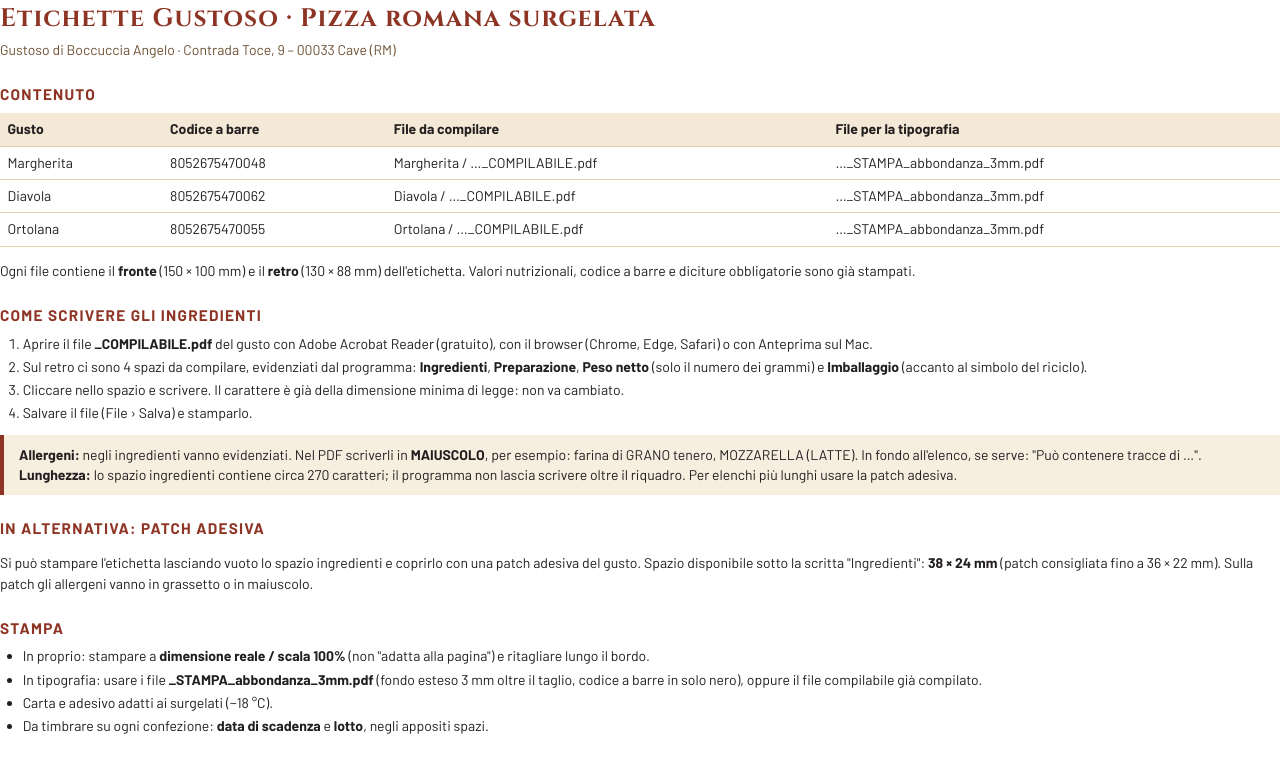
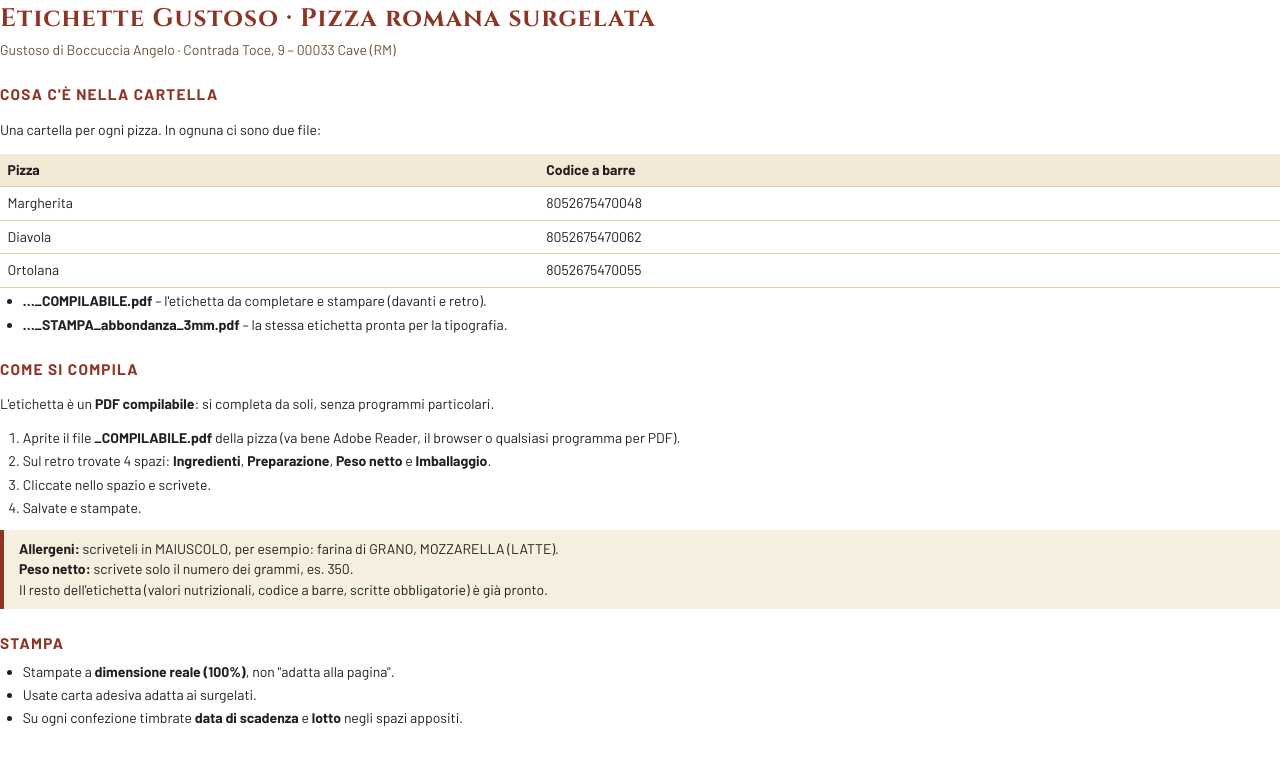
Before and after one commit to matteodeparis7-design/prova-claude, a plain HTML site: page etichette_pizza_romana/sorgenti/istruzioni.html in a window 1280 px wide. Drawn offline with Linux system fonts and the light colour scheme.

Commit message:
Pacchetto definitivo: istruzioni semplificate (senza patch) e zip ricontrollato
LEGGIMI riscritto in modo semplice: PDF compilabile da aprire, compilare,
salvare e stampare. Zip finale verificato file per file: EAN letto dalle
barre, valori nutrizionali, nome del gusto, produttore e campi del modulo;
verifica contenuti 0 errori, spazi >= 2 mm su tutti i gusti.

Co-Authored-By: Claude Opus 5.5 <noreply@anthropic.com>
Claude-Session: https://claude.ai/code/session_01UWFZf9fTSGDc97uPimgfMa

```diff
--- a/etichette_pizza_romana/sorgenti/istruzioni.html
+++ b/etichette_pizza_romana/sorgenti/istruzioni.html
@@ -19,33 +19,37 @@ code{font-family:Barlow;font-weight:700}
 <h1>Etichette Gustoso · Pizza romana surgelata</h1>
 <p class="sub">Gustoso di Boccuccia Angelo · Contrada Toce, 9 – 00033 Cave (RM)</p>
 
-<h2>Contenuto</h2>
+<h2>Cosa c'è nella cartella</h2>
+<p>Una cartella per ogni pizza. In ognuna ci sono due file:</p>
 <table>
-<tr><th>Gusto</th><th>Codice a barre</th><th>File da compilare</th><th>File per la tipografia</th></tr>
-<tr><td>Margherita</td><td>8052675470048</td><td>Margherita / …_COMPILABILE.pdf</td><td>…_STAMPA_abbondanza_3mm.pdf</td></tr>
-<tr><td>Diavola</td><td>8052675470062</td><td>Diavola / …_COMPILABILE.pdf</td><td>…_STAMPA_abbondanza_3mm.pdf</td></tr>
-<tr><td>Ortolana</td><td>8052675470055</td><td>Ortolana / …_COMPILABILE.pdf</td><td>…_STAMPA_abbondanza_3mm.pdf</td></tr>
+<tr><th>Pizza</th><th>Codice a barre</th></tr>
+<tr><td>Margherita</td><td>8052675470048</td></tr>
+<tr><td>Diavola</td><td>8052675470062</td></tr>
+<tr><td>Ortolana</td><td>8052675470055</td></tr>
 </table>
-<p>Ogni file contiene il <b>fronte</b> (150 × 100 mm) e il <b>retro</b> (130 × 88 mm) dell'etichetta. Valori nutrizionali, codice a barre e diciture obbligatorie sono già stampati.</p>
+<ul>
+<li><b>…_COMPILABILE.pdf</b> – l'etichetta da completare e stampare (davanti e retro).</li>
+<li><b>…_STAMPA_abbondanza_3mm.pdf</b> – la stessa etichetta pronta per la tipografia.</li>
+</ul>
 
-<h2>Come scrivere gli ingredienti</h2>
+<h2>Come si compila</h2>
+<p>L'etichetta è un <b>PDF compilabile</b>: si completa da soli, senza programmi particolari.</p>
 <ol>
-<li>Aprire il file <b>_COMPILABILE.pdf</b> del gusto con Adobe Acrobat Reader (gratuito), con il browser (Chrome, Edge, Safari) o con Anteprima sul Mac.</li>
-<li>Sul retro ci sono 4 spazi da compilare, evidenziati dal programma: <b>Ingredienti</b>, <b>Preparazione</b>, <b>Peso netto</b> (solo il numero dei grammi) e <b>Imballaggio</b> (accanto al simbolo del riciclo).</li>
-<li>Cliccare nello spazio e scrivere. Il carattere è già della dimensione minima di legge: non va cambiato.</li>
-<li>Salvare il file (File › Salva) e stamparlo.</li>
+<li>Aprite il file <b>_COMPILABILE.pdf</b> della pizza (va bene Adobe Reader, il browser o qualsiasi programma per PDF).</li>
+<li>Sul retro trovate 4 spazi: <b>Ingredienti</b>, <b>Preparazione</b>, <b>Peso netto</b> e <b>Imballaggio</b>.</li>
+<li>Cliccate nello spazio e scrivete.</li>
+<li>Salvate e stampate.</li>
 </ol>
-<div class="box"><b>Allergeni:</b> negli ingredienti vanno evidenziati. Nel PDF scriverli in <b>MAIUSCOLO</b>, per esempio: farina di GRANO tenero, MOZZARELLA (LATTE). In fondo all'elenco, se serve: "Può contenere tracce di …".<br>
-<b>Lunghezza:</b> lo spazio ingredienti contiene circa 270 caratteri; il programma non lascia scrivere oltre il riquadro. Per elenchi più lunghi usare la patch adesiva.</div>
-
-<h2>In alternativa: patch adesiva</h2>
-<p>Si può stampare l'etichetta lasciando vuoto lo spazio ingredienti e coprirlo con una patch adesiva del gusto. Spazio disponibile sotto la scritta "Ingredienti": <b>38 × 24 mm</b> (patch consigliata fino a 36 × 22 mm). Sulla patch gli allergeni vanno in grassetto o in maiuscolo.</p>
+<div class="box">
+<b>Allergeni:</b> scriveteli in MAIUSCOLO, per esempio: farina di GRANO, MOZZARELLA (LATTE).<br>
+<b>Peso netto:</b> scrivete solo il numero dei grammi, es. 350.<br>
+Il resto dell'etichetta (valori nutrizionali, codice a barre, scritte obbligatorie) è già pronto.
+</div>
 
 <h2>Stampa</h2>
 <ul>
-<li>In proprio: stampare a <b>dimensione reale / scala 100%</b> (non "adatta alla pagina") e ritagliare lungo il bordo.</li>
-<li>In tipografia: usare i file <b>_STAMPA_abbondanza_3mm.pdf</b> (fondo esteso 3 mm oltre il taglio, codice a barre in solo nero), oppure il file compilabile già compilato.</li>
-<li>Carta e adesivo adatti ai surgelati (−18 °C).</li>
-<li>Da timbrare su ogni confezione: <b>data di scadenza</b> e <b>lotto</b>, negli appositi spazi.</li>
+<li>Stampate a <b>dimensione reale (100%)</b>, non "adatta alla pagina".</li>
+<li>Usate carta adesiva adatta ai surgelati.</li>
+<li>Su ogni confezione timbrate <b>data di scadenza</b> e <b>lotto</b> negli spazi appositi.</li>
 </ul>
 </body></html>
```
Also changed, not shown: 2 other files.
